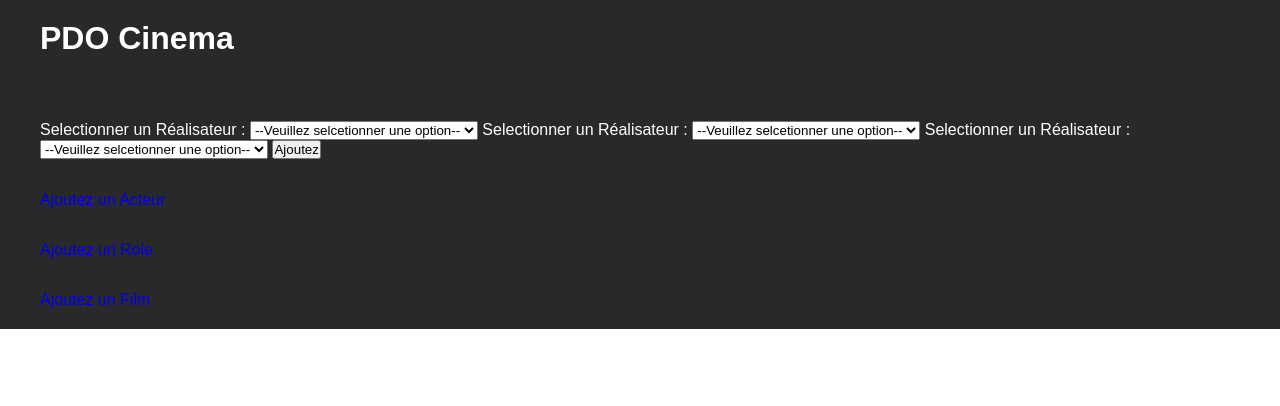
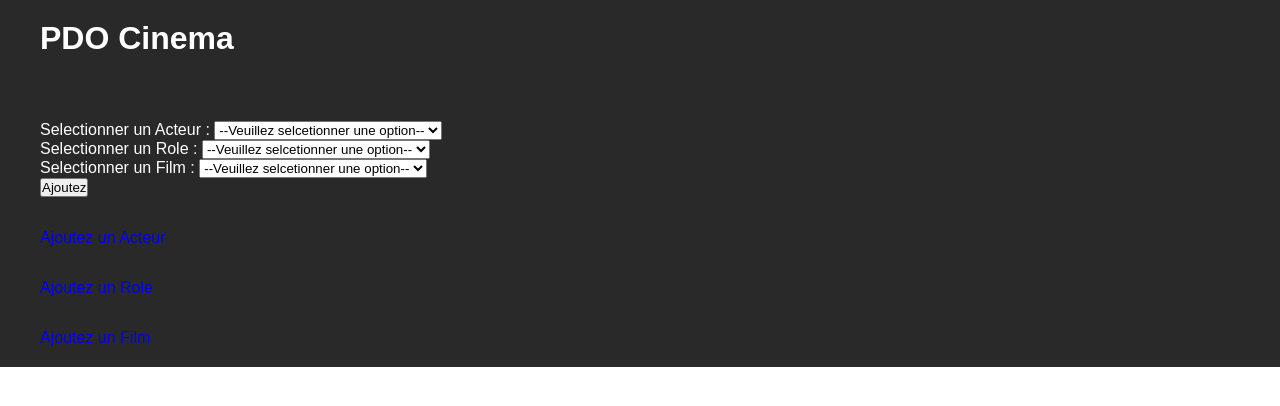
Before and after one commit to KrouriB/Exo_MVC_Cinema, a PHP site: template view/form/formCasting.php in a window 1280 px wide. Shown: the part 112-518 px from the top of the page. Run offline with PHP 8.4, Linux system fonts and the light colour scheme; the template is opened without the code that fills it, so the values that code supplies are empty; some libraries are stand-ins or nearby versions.

Commit message:
ajout de div autour de chaque label/input

```diff
--- a/view/form/formActeur.php
+++ b/view/form/formActeur.php
@@ -5,14 +5,19 @@ $personnes = $requete->fetchAll();
 
 <form action="index.php?action=addActeur" method="post">
 
+    <div>
         <label for="selectSexe">Selectionner le Sexe de l'acteur :</label>
         <select name="sexe" id="selectSexe">
             <option value="">--Veuillez selcetionner une option--</option>
             <option value="Homme">Homme</option>
             <option value="Femme">Femme</option>
         </select>
+    </div>
+    <div>
         <label for="date_acteur">Donnez la date de naissance de l'acteur :</label>
         <input type="date" id="date_acteur" name="date_naissance_acteur">
+    </div>
+    <div>
         <label for="selectReal">Selectionner une Personne en tant que Acteur :</label>
         <select name="id_personne" id="selectReal">
             <option value="">--Veuillez selcetionner une option--</option>
@@ -24,6 +29,7 @@ $personnes = $requete->fetchAll();
             }
             ?>
         </select>
+    </div>
     <input type="submit" value="Ajoutez" name="submitActeur">
 </form>
 
--- a/view/form/formCasting.php
+++ b/view/form/formCasting.php
@@ -6,7 +6,9 @@ $films = $requete3->fetchAll();
 ?>
 
 <form action="index.php?action=addCasting" method="post">
-    <label for="selectActeur">Selectionner un Réalisateur :</label>
+
+    <div>
+        <label for="selectActeur">Selectionner un Acteur :</label>
         <select name="id_acteur" id="selectActeur">
             <option value="">--Veuillez selcetionner une option--</option>
             <?php
@@ -17,7 +19,9 @@ $films = $requete3->fetchAll();
             }
             ?>
         </select>
-    <label for="selectRole">Selectionner un Réalisateur :</label>
+    </div>
+    <div>
+        <label for="selectRole">Selectionner un Role :</label>
         <select name="id_role" id="selectRole">
             <option value="">--Veuillez selcetionner une option--</option>
             <?php
@@ -28,7 +32,9 @@ $films = $requete3->fetchAll();
             }
             ?>
         </select>
-    <label for="selectFilm">Selectionner un Réalisateur :</label>
+    </div>
+    <div>
+        <label for="selectFilm">Selectionner un Film :</label>
         <select name="id_film" id="selectFilm">
             <option value="">--Veuillez selcetionner une option--</option>
             <?php
@@ -39,6 +45,7 @@ $films = $requete3->fetchAll();
             }
             ?>
         </select>
+    </div>
     <input type="submit" value="Ajoutez" name="submitCasting">
 </form>
 
--- a/view/form/formGenre.php
+++ b/view/form/formGenre.php
@@ -3,8 +3,10 @@ ob_start();
 ?>
 
 <form action="index.php?action=addGenre" method="post">
-    <label for="libelle_genre">Nom du genre :</label>
-    <input type="text" name="libelle_genre">
+    <div>
+        <label for="libelle_genre">Nom du genre :</label>
+        <input type="text" name="libelle_genre">
+    </div>
     <input type="submit" value="Ajoutez" name="submitGenre">
 </form>
 
--- a/view/form/formRealisateur.php
+++ b/view/form/formRealisateur.php
@@ -4,6 +4,7 @@ $personnes = $requete->fetchAll();
 ?>
 
 <form action="index.php?action=addRealisateur" method="post">
+    <div>
         <label for="selectReal">Selectionner une Personne en tant que Réalisateur :</label>
         <select name="id_personne" id="selectReal">
             <option value="">--Veuillez selcetionner une option--</option>
@@ -15,6 +16,7 @@ $personnes = $requete->fetchAll();
             }
             ?>
         </select>
+    </div>
     <input type="submit" value="Ajoutez" name="submitRealisateur">
 </form>
 
--- a/view/form/formRole.php
+++ b/view/form/formRole.php
@@ -3,8 +3,10 @@ ob_start();
 ?>
 
 <form action="index.php?action=addRole" method="post">
-    <label for="nom_role">Nom du role :</label>
-    <input type="text" name="nom_role">
+    <div>
+        <label for="nom_role">Nom du role :</label>
+        <input type="text" name="nom_role">
+    </div>
     <input type="submit" value="Ajoutez" name="submitRole">
 </form>
 
```
Also changed, not shown: view/form/formFilm.php (+19 -4 lines), view/form/formPersonne.php (+8 -4 lines). Lines whose indentation alone changed are shown as unchanged.
